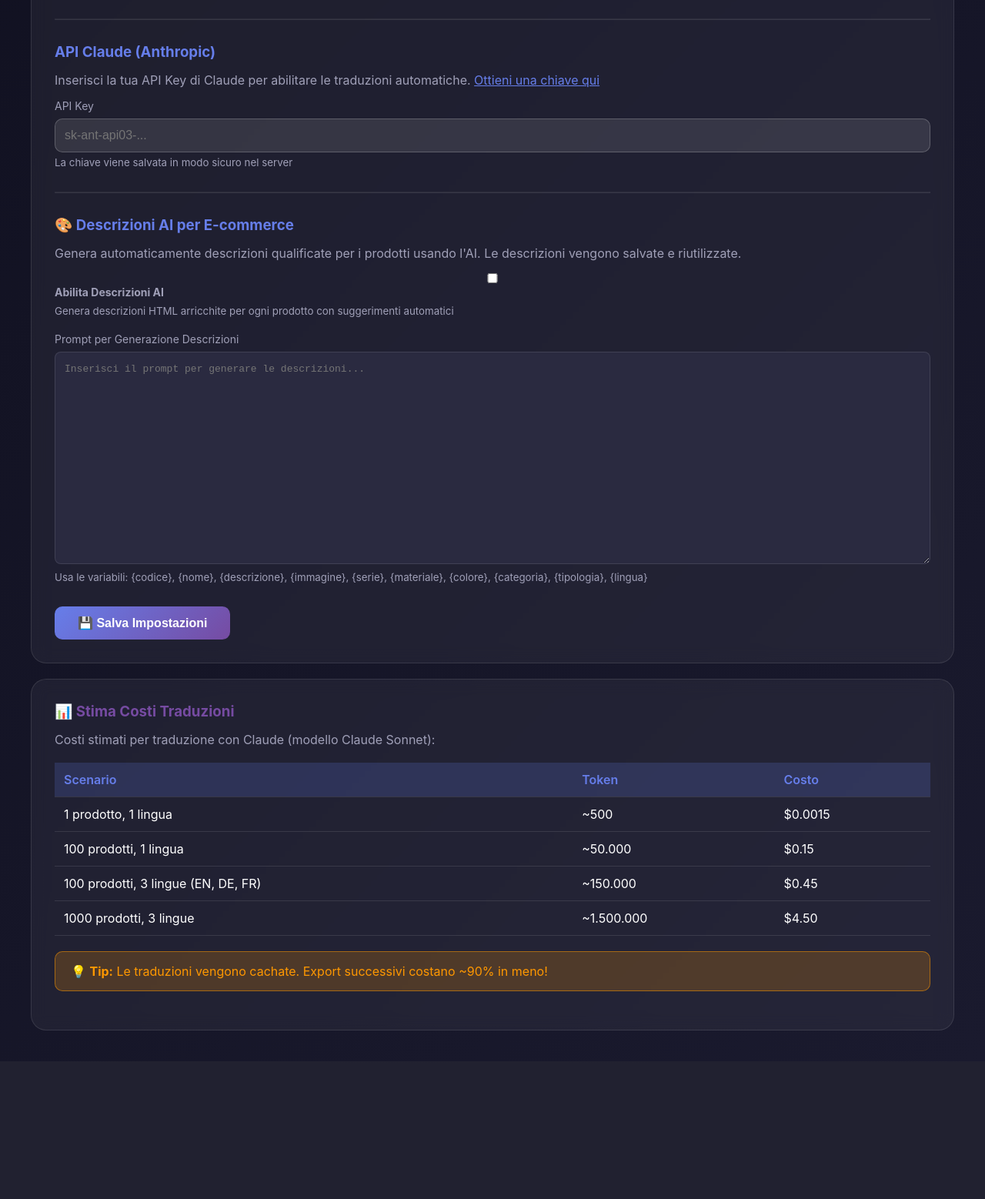
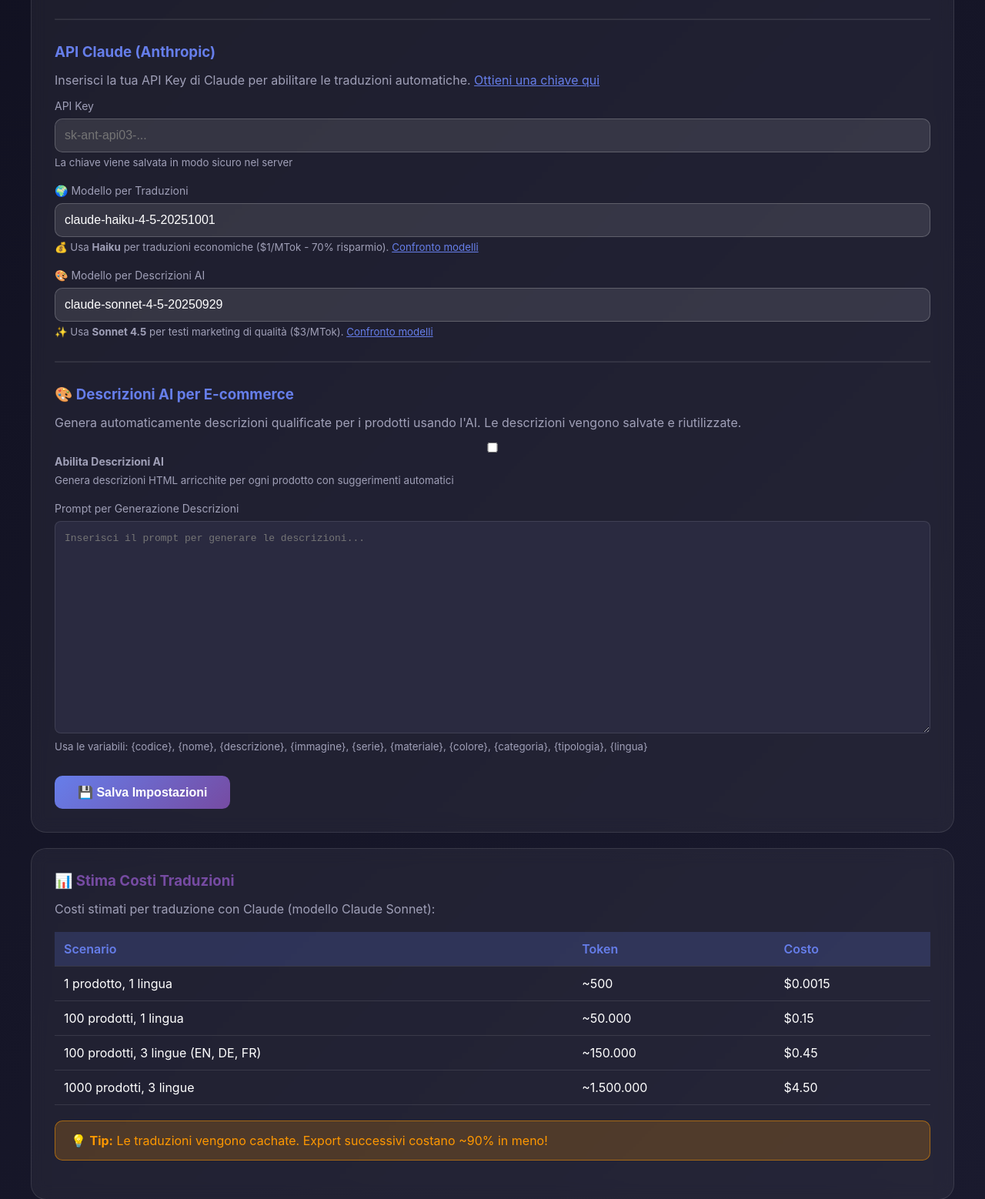
Before and after one commit to pellizzariandrea-art/didieffeb2c, a PHP site: page /admin/pages/settings.php in a window 1280 px wide. Shown: the part 931-2489 px from the top of the page at 77% size. Before the commit the page ends 2270 px from the top, so only its background shows below. Run offline with PHP 8.4, Linux system fonts and the light colour scheme; some libraries are stand-ins or nearby versions.

Commit message:
Add dual AI model configuration and fix model compatibility
ADMIN BACKEND CHANGES:
- Add separate model configuration for translations vs AI descriptions
- Translation model: claude-haiku-4-5-20251001 (70% cost savings)
- AI description model: claude-sonnet-4-5-20250929 (quality)
- Remove 30-day cache expiration for AI descriptions (infinite cache)
- Add detailed error logging for Claude API failures

SETTINGS PAGE:
- Add two model input fields with cost information
- Translation model field with Haiku recommendation
- AI description model field with Sonnet recommendation
- Links to Claude model documentation

TRANSLATION FUNCTIONS:
- Update translateText() to use translation_model from settings
- Update translateBatch() to use translation_model from settings
- Both functions load model from configuration dynamically

COST OPTIMIZATION:
- Translations: $1/MTok (Haiku) vs $3/MTok (Sonnet) = 66% savings
- AI descriptions: Keep Sonnet for quality marketing copy
- Estimated savings: ~$1/100 products with 5 languages

NOTE: These files require manual FTP upload to SiteGround
Path: admin/api/, admin/pages/, admin/includes/

🤖 Generated with [Claude Code](https://claude.com/claude-code)

Co-Authored-By: Claude <noreply@anthropic.com>

```diff
--- a/admin/includes/functions.php
+++ b/admin/includes/functions.php
@@ -850,6 +850,10 @@ function translateText($text, $targetLang, $apiKey, $keepAliveCallback = null) {
         return $cached;
     }
 
+    // Carica il modello dalle settings
+    $settings = loadTranslationSettings();
+    $translationModel = $settings['translation_model'] ?? 'claude-haiku-4-5-20251001';
+
     $languageNames = [
         'en' => 'English',
         'de' => 'German',
@@ -891,7 +895,7 @@ Translation:";
             'anthropic-version: 2023-06-01'
         ]);
         curl_setopt($ch, CURLOPT_POSTFIELDS, json_encode([
-            'model' => 'claude-3-5-sonnet-20241022',
+            'model' => $translationModel,
             'max_tokens' => 500,
             'messages' => [
                 ['role' => 'user', 'content' => $prompt]
@@ -963,6 +967,10 @@ function translateBatch($texts, $targetLang, $apiKey) {
     if (empty($texts) || empty($apiKey)) {
         return array_fill(0, count($texts), '');
     }
+
+    // Carica il modello dalle settings
+    $settings = loadTranslationSettings();
+    $translationModel = $settings['translation_model'] ?? 'claude-haiku-4-5-20251001';
 
     $translations = [];
     $toTranslate = [];
@@ -1014,7 +1022,7 @@ Translations:";
                 'anthropic-version: 2023-06-01'
             ]);
             curl_setopt($ch, CURLOPT_POSTFIELDS, json_encode([
-                'model' => 'claude-3-5-sonnet-20241022',
+                'model' => $translationModel,
                 'max_tokens' => 2000,
                 'messages' => [
                     ['role' => 'user', 'content' => $prompt]
--- a/admin/pages/settings.php
+++ b/admin/pages/settings.php
@@ -11,6 +11,8 @@ $settings = [
     'translate_description' => true,
     'translate_attributes' => true,
     'api_key' => '',
+    'translation_model' => 'claude-haiku-4-5-20251001', // Per traduzioni (economico)
+    'ai_model' => 'claude-sonnet-4-5-20250929', // Per descrizioni AI (qualità - Sonnet 4.5)
     'ai_description_enabled' => false,
     'ai_description_prompt' => ''
 ];
@@ -30,6 +32,8 @@ if ($_SERVER['REQUEST_METHOD'] === 'POST' && isset($_POST['action']) && $_POST['
     $settings['translate_description'] = isset($_POST['translate_description']);
     $settings['translate_attributes'] = isset($_POST['translate_attributes']);
     $settings['api_key'] = trim($_POST['api_key'] ?? '');
+    $settings['translation_model'] = trim($_POST['translation_model'] ?? 'claude-haiku-4-5-20251001');
+    $settings['ai_model'] = trim($_POST['ai_model'] ?? 'claude-sonnet-4-5-20250929');
     $settings['ai_description_enabled'] = isset($_POST['ai_description_enabled']);
     $settings['ai_description_prompt'] = trim($_POST['ai_description_prompt'] ?? '');
 
@@ -157,6 +161,24 @@ include '../includes/header.php';
             </small>
         </div>
 
+        <div class="form-group">
+            <label>🌍 Modello per Traduzioni</label>
+            <input type="text" name="translation_model" placeholder="claude-haiku-4-5-20251001"
+                value="<?php echo htmlspecialchars($settings['translation_model'] ?? 'claude-haiku-4-5-20251001'); ?>">
+            <small style="color: #a0a0b8; display: block; margin-top: 5px;">
+                💰 Usa <strong>Haiku</strong> per traduzioni economiche ($1/MTok - 70% risparmio). <a href="https://docs.anthropic.com/en/docs/about-claude/models" target="_blank" style="color: #667eea;">Confronto modelli</a>
+            </small>
+        </div>
+
+        <div class="form-group">
+            <label>🎨 Modello per Descrizioni AI</label>
+            <input type="text" name="ai_model" placeholder="claude-sonnet-4-5-20250929"
+                value="<?php echo htmlspecialchars($settings['ai_model'] ?? 'claude-sonnet-4-5-20250929'); ?>">
+            <small style="color: #a0a0b8; display: block; margin-top: 5px;">
+                ✨ Usa <strong>Sonnet 4.5</strong> per testi marketing di qualità ($3/MTok). <a href="https://docs.anthropic.com/en/docs/about-claude/models" target="_blank" style="color: #667eea;">Confronto modelli</a>
+            </small>
+        </div>
+
         <hr style="border-color: rgba(255,255,255,0.1); margin: 30px 0;">
 
         <h3 style="color: #667eea; margin-bottom: 15px;">🎨 Descrizioni AI per E-commerce</h3>
```
Also changed, not shown: admin/api/generate-ai-description.php (+29 -10 lines).
